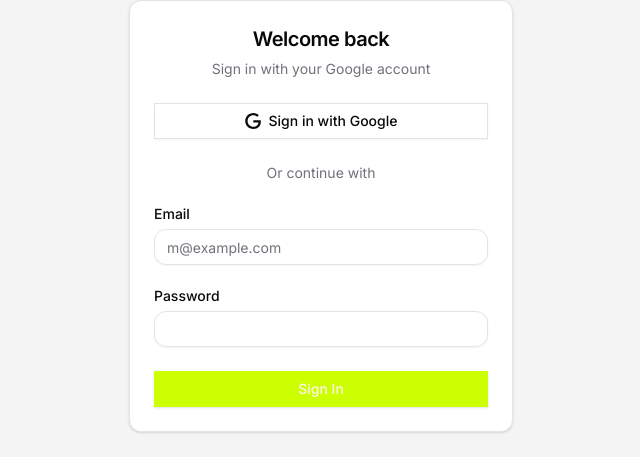
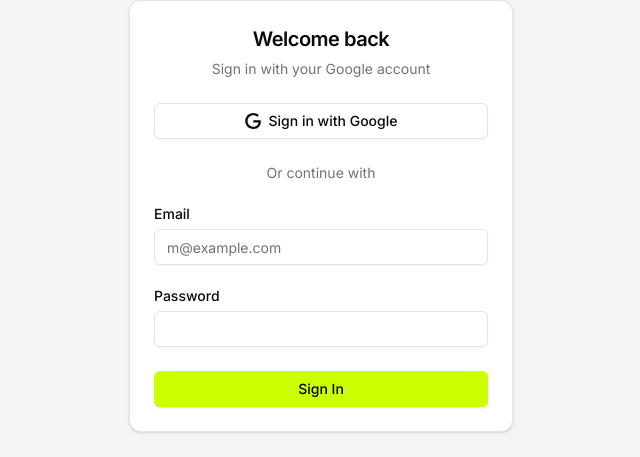
Before and after one commit to codify4/sneaky-games, a Next.js app: page /signin in a window 1280 px wide. Shown: the part 180-637 px from the top of the page, without its empty margins (319-959 px from the left). Built offline with nearby package versions, Linux system fonts and the light colour scheme.

Commit message:
inputs fix

```diff
--- a/app/games/page.tsx
+++ b/app/games/page.tsx
@@ -149,7 +149,7 @@ export default function GamesPage() {
                 <Input
                   type="search"
                   placeholder="Search games..."
-                  className="pl-10 rounded-xl"
+                  className="pl-10"
                 />
               </div>
             </div>
--- a/app/globals.css
+++ b/app/globals.css
@@ -23,6 +23,7 @@
     --border: 240 5.9% 90%;
     --input: 240 5.9% 90%;
     --ring: 72 100% 50%;
+    --radius: 0.5rem;
   }
 
   .dark {
--- a/app/suggestions/page.tsx
+++ b/app/suggestions/page.tsx
@@ -17,7 +17,6 @@ export default function SuggestionsPage() {
             name="name"
             placeholder="Enter game name"
             required
-            className="rounded-xl"
           />
           <p className="text-sm text-muted-foreground">
             The name of the game you want to suggest.
@@ -30,7 +29,7 @@ export default function SuggestionsPage() {
             id="description"
             name="description"
             placeholder="Tell us about the game..."
-            className="resize-none rounded-xl"
+            className="resize-none"
             required
           />
           <p className="text-sm text-muted-foreground">
--- a/components/login-form.tsx
+++ b/components/login-form.tsx
@@ -50,16 +50,15 @@ export function LoginForm({
                     type="email"
                     placeholder="m@example.com"
                     required
-                    className="rounded-xl"
                   />
                 </div>
                 <div className="grid gap-2">
                   <div className="flex items-center">
                     <Label htmlFor="password">Password</Label>
                   </div>
-                  <Input id="password" type="password" required className="rounded-xl"/>
+                  <Input id="password" type="password" required />
                 </div>
-                <Button type="submit" className="w-full bg-neon hover:bg-neon/80">
+                <Button type="submit" className="w-full bg-neon hover:bg-neon/80 text-black">
                   Sign In
                 </Button>
               </div>
```
